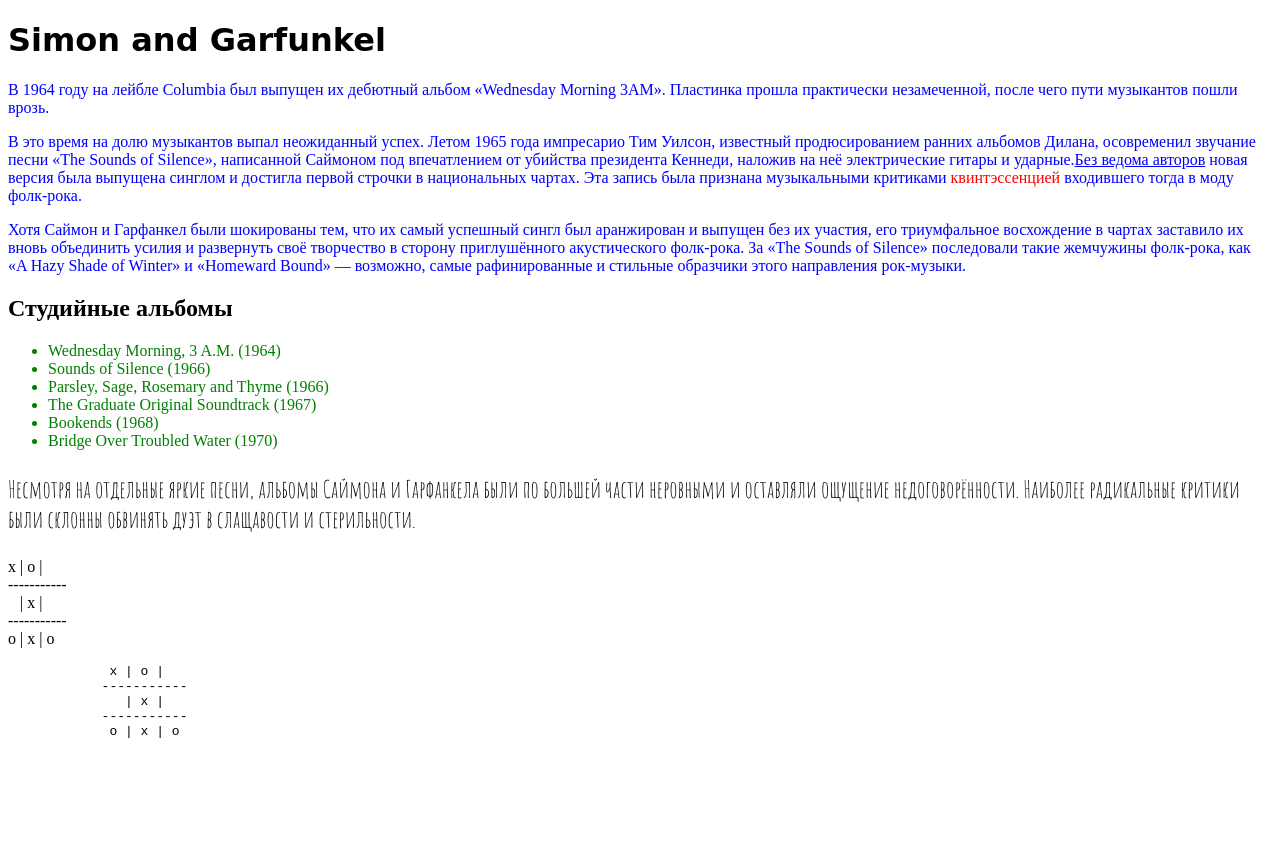
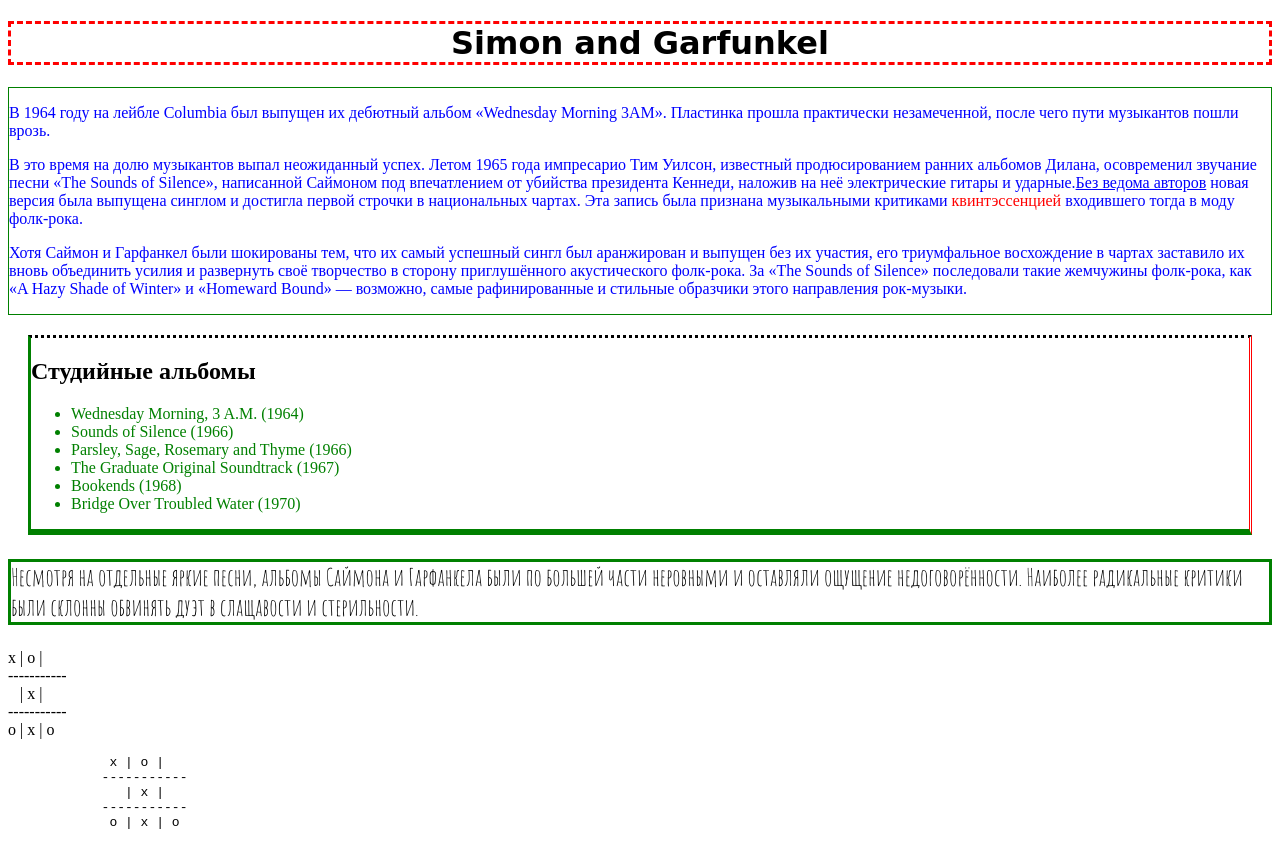
Before and after one commit to d3l4ykruto/Bareisha-Kirill, a plain HTML site: page urok.html in a window 1280 px wide. Before the commit the page ends 800 px from the top, so only its background shows below. Drawn offline with Linux system fonts and the light colour scheme.

Commit message:
marginborderpadding

```diff
--- a/urok.html
+++ b/urok.html
@@ -12,18 +12,25 @@
       href="https://fonts.googleapis.com/css2?family=Pacifico&display=swap"
       rel=""
 
-
     />
     <link rel="stylesheet" href="fonts/stylesheet.css">
+
+<style> *{box-sizing: border-box;}</style>
+
   </head>
   <body>
-    <h1 style="font-family: 'Pacifico', cursive">Simon and Garfunkel</h1>
+    <h1 style="font-family: 'Pacifico', cursive;
+    border-style: dashed; border-color: red; text-align: center;">Simon and Garfunkel</h1>
 
-    <p style="color: blue">
-      В 1964 году на лейбле Columbia был выпущен их дебютный альбом «Wednesday
-      Morning 3AM». Пластинка прошла практически незамеченной, после чего пути
+<div style="border: solid 1px green">
+
+
+     <p style="color: blue">
+      В 1964 году на лейбле Columbia был выпущен их дебютный альбом <span style="white-space: nowrap;">«Wednesday
+        Morning 3AM».</span> Пластинка прошла практически незамеченной, после чего пути
       музыкантов пошли врозь.
     </p>
+
     <p style="color: blue">
       В это время на долю музыкантов выпал неожиданный успех. Летом 1965 года
       импресарио Тим Уилсон, известный продюсированием ранних альбомов Дилана,
@@ -46,7 +53,10 @@
       «Homeward Bound» — возможно, самые рафинированные и стильные образчики
       этого направления рок-музыки.
     </p>
+</div>
 
+
+<div style=" border-top:dotted; border-right: double red 3px; border-bottom:solid green 6px;border-left: green 3px solid; margin: 20px">
     <h2>Студийные альбомы</h2>
 
     <ul style="color: green">
@@ -57,8 +67,8 @@
       <li>Bookends (1968)</li>
       <li>Bridge Over Troubled Water (1970)</li>
     </ul>
-
-    <p style="font-family: 'Amatic SC';font-size: 150%;">
+  </div>
+    <p style="font-family: 'Amatic SC';font-size: 150%; border-style: solid; border-color: green;">
       Несмотря на отдельные яркие песни, альбомы Саймона и Гарфанкела были по
       большей части неровными и оставляли ощущение недоговорённости. Наиболее
       радикальные критики были склонны обвинять дуэт в слащавости и
```
